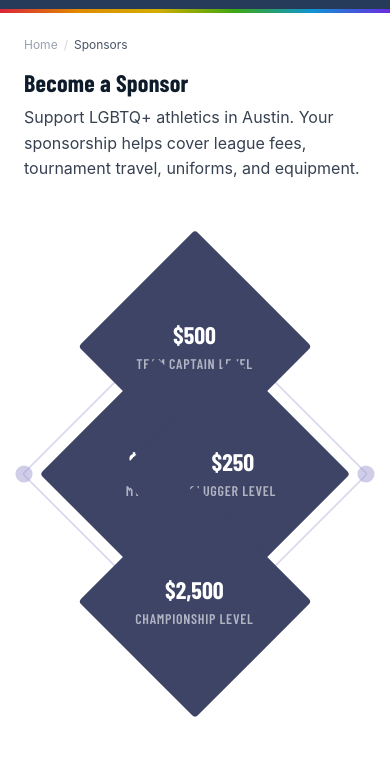
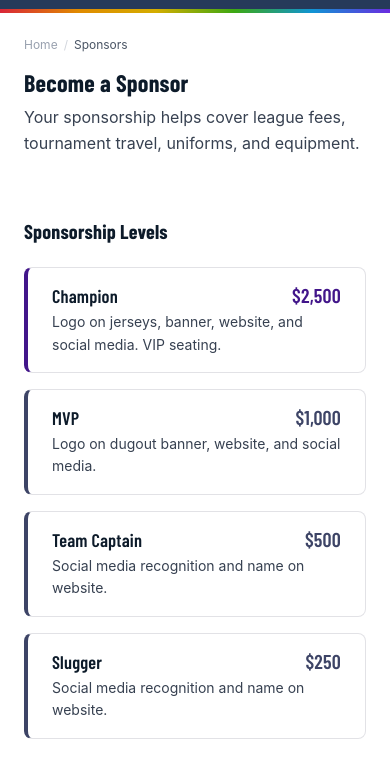
Before and after one commit to garrettatx/austinballrz, an Astro site: page /sponsors in a window 390 px wide. Shown: the part 85-844 px from the top of the page. Built offline with nearby package versions, Linux system fonts and the light colour scheme; Astro itself is replaced by a stand-in of ours.

Commit message:
Sponsors page redesign: diamond + tier cards side by side
Desktop: diamond graphic (420px, tighter) on the left,
tier detail cards on the right. Champion tier highlighted
with accent color (purple left border + purple price).

Mobile: diamond hidden, tier cards stack full-width.
Each card shows tier name, price, and one-line benefit.

Layout uses container + grid, consistent spacing tokens.
Removed "Interested?" heading — CTA sits naturally after
the tier list. "Get in Touch" is clearer than "Contact Us."

Co-Authored-By: Claude Opus 4.6 (1M context) <noreply@anthropic.com>

```diff
--- a/src/pages/sponsors.astro
+++ b/src/pages/sponsors.astro
@@ -7,6 +7,13 @@ import { site } from '../data/site';
 import { breadcrumbSchema } from '../lib/schema';
 
 const breadcrumbs = [{ label: 'Sponsors' }];
+
+const tiers = [
+  { name: 'Champion', price: '$2,500', benefit: 'Logo on jerseys, banner, website, and social media. VIP seating.', highlight: true },
+  { name: 'MVP', price: '$1,000', benefit: 'Logo on dugout banner, website, and social media.' },
+  { name: 'Team Captain', price: '$500', benefit: 'Social media recognition and name on website.' },
+  { name: 'Slugger', price: '$250', benefit: 'Social media recognition and name on website.' },
+];
 ---
 
 <Layout
@@ -18,82 +25,95 @@ const breadcrumbs = [{ label: 'Sponsors' }];
 
   <PageHeader
     title="Become a Sponsor"
-    description="Support LGBTQ+ athletics in Austin. Your sponsorship helps cover league fees, tournament travel, uniforms, and equipment."
+    description="Your sponsorship helps cover league fees, tournament travel, uniforms, and equipment."
     breadcrumbs={breadcrumbs}
   />
 
-  <section class="pb-12">
+  <section class="section-sm">
     <div class="container">
+      <div class="grid grid-cols-1 lg:grid-cols-[auto_1fr] items-start" style={`gap: var(--space-12);`}>
 
-      <!-- Sponsorship diamond — baseball diamond layout -->
-      <div class="flex justify-center mb-10">
-        <div class="relative" style="width: 520px; height: 520px;">
-          <!-- Outer diamond frame + base dots (SVG for pixel-perfect alignment) -->
-          <svg class="absolute inset-0 w-full h-full overflow-visible" viewBox="0 0 520 520" fill="none" aria-hidden="true">
-            <rect x="75" y="75" width="370" height="370" rx="3" transform="rotate(45 260 260)" stroke="rgba(160,155,210,0.4)" stroke-width="2.5" />
-            <circle cx="260" cy="0" r="13" fill="rgba(160,155,210,0.5)" />
-            <circle cx="260" cy="520" r="13" fill="rgba(160,155,210,0.5)" />
-            <circle cx="0" cy="260" r="13" fill="rgba(160,155,210,0.5)" />
-            <circle cx="520" cy="260" r="13" fill="rgba(160,155,210,0.5)" />
+        {/* Diamond graphic — desktop only */}
+        <div class="hidden lg:block">
+          <div class="relative" style="width: 420px; height: 420px;">
+            <svg class="absolute inset-0 w-full h-full overflow-visible" viewBox="0 0 420 420" fill="none" aria-hidden="true">
+              <rect x="60" y="60" width="300" height="300" rx="3" transform="rotate(45 210 210)" stroke="rgba(160,155,210,0.4)" stroke-width="2.5" />
+              <circle cx="210" cy="0" r="12" fill="rgba(160,155,210,0.5)" />
+              <circle cx="210" cy="420" r="12" fill="rgba(160,155,210,0.5)" />
+              <circle cx="0" cy="210" r="12" fill="rgba(160,155,210,0.5)" />
+              <circle cx="420" cy="210" r="12" fill="rgba(160,155,210,0.5)" />
             </svg>
 
-          <!-- 2nd base — Team Captain $500 (top) -->
-          <div class="absolute text-white text-center" style="width: 165px; height: 165px; top: 50px; left: 50%; transform: translateX(-50%) rotate(45deg);">
-            <div class="w-full h-full bg-[#3d4466] rounded flex items-center justify-center">
+            {/* Top — Team Captain $500 */}
+            <div class="absolute text-white text-center" style="width: 135px; height: 135px; top: 35px; left: 50%; transform: translateX(-50%) rotate(45deg);">
+              <div class="w-full h-full rounded flex items-center justify-center" style="background: var(--color-primary);">
                 <div style="transform: rotate(-45deg);">
-                <p class="text-2xl font-bold leading-tight" style="font-family: var(--font-heading);">$500</p>
-                <p class="text-sm uppercase tracking-wider text-white/60 mt-1" style="font-family: var(--font-heading);">Team Captain Level</p>
+                  <p class="heading" style="font-size: 1.25rem; font-weight: 700; color: white;">$500</p>
+                  <p class="label" style="color: rgba(255,255,255,0.6); margin-top: 2px; font-size: 0.65rem;">Team Captain</p>
                 </div>
               </div>
             </div>
 
-          <!-- 3rd base — MVP $1,000 (left) -->
-          <div class="absolute text-white text-center" style="width: 165px; height: 165px; top: 50%; left: 50px; transform: translateY(-50%) rotate(45deg);">
-            <div class="w-full h-full bg-[#3d4466] rounded flex items-center justify-center">
+            {/* Left — MVP $1,000 */}
+            <div class="absolute text-white text-center" style="width: 135px; height: 135px; top: 50%; left: 35px; transform: translateY(-50%) rotate(45deg);">
+              <div class="w-full h-full rounded flex items-center justify-center" style="background: var(--color-primary);">
                 <div style="transform: rotate(-45deg);">
-                <p class="text-2xl font-bold leading-tight" style="font-family: var(--font-heading);">$1,000</p>
-                <p class="text-sm uppercase tracking-wider text-white/60 mt-1" style="font-family: var(--font-heading);">MVP Level</p>
+                  <p class="heading" style="font-size: 1.25rem; font-weight: 700; color: white;">$1,000</p>
+                  <p class="label" style="color: rgba(255,255,255,0.6); margin-top: 2px; font-size: 0.65rem;">MVP</p>
                 </div>
               </div>
             </div>
 
-          <!-- 1st base — Slugger $250 (right) -->
-          <div class="absolute text-white text-center" style="width: 165px; height: 165px; top: 50%; right: 50px; transform: translateY(-50%) rotate(45deg);">
-            <div class="w-full h-full bg-[#3d4466] rounded flex items-center justify-center">
+            {/* Right — Slugger $250 */}
+            <div class="absolute text-white text-center" style="width: 135px; height: 135px; top: 50%; right: 35px; transform: translateY(-50%) rotate(45deg);">
+              <div class="w-full h-full rounded flex items-center justify-center" style="background: var(--color-primary);">
                 <div style="transform: rotate(-45deg);">
-                <p class="text-2xl font-bold leading-tight" style="font-family: var(--font-heading);">$250</p>
-                <p class="text-sm uppercase tracking-wider text-white/60 mt-1" style="font-family: var(--font-heading);">Slugger Level</p>
+                  <p class="heading" style="font-size: 1.25rem; font-weight: 700; color: white;">$250</p>
+                  <p class="label" style="color: rgba(255,255,255,0.6); margin-top: 2px; font-size: 0.65rem;">Slugger</p>
                 </div>
               </div>
             </div>
 
-          <!-- Home plate — Champion $2,500 (bottom, highlighted) -->
-          <div class="absolute text-white text-center" style="width: 165px; height: 165px; bottom: 50px; left: 50%; transform: translateX(-50%) rotate(45deg);">
-            <div class="w-full h-full bg-[#3d4466] rounded flex items-center justify-center">
+            {/* Bottom — Champion $2,500 (highlighted) */}
+            <div class="absolute text-white text-center" style="width: 135px; height: 135px; bottom: 35px; left: 50%; transform: translateX(-50%) rotate(45deg);">
+              <div class="w-full h-full rounded flex items-center justify-center" style="background: var(--color-accent);">
                 <div style="transform: rotate(-45deg);">
-                <p class="text-2xl font-bold leading-tight" style="font-family: var(--font-heading);">$2,500</p>
-                <p class="text-sm uppercase tracking-wider text-white/60 mt-1" style="font-family: var(--font-heading);">Championship Level</p>
+                  <p class="heading" style="font-size: 1.25rem; font-weight: 700; color: white;">$2,500</p>
+                  <p class="label" style="color: rgba(255,255,255,0.7); margin-top: 2px; font-size: 0.65rem;">Champion</p>
                 </div>
               </div>
             </div>
           </div>
         </div>
 
-      <!-- Details -->
-      <div class="max-w-2xl space-y-6">
-        <p class="text-[var(--color-body)] leading-relaxed ">
-          All sponsors receive recognition on the team's dugout banner at tournaments, plus visibility on the website and social media. Higher tiers include logo placement on team jerseys and VIP seating.
+        {/* Tier details + CTA */}
+        <div>
+          <h2 class="heading h3" style={`margin-bottom: var(--space-6);`}>Sponsorship Levels</h2>
+
+          <div style={`display: flex; flex-direction: column; gap: var(--space-4);`}>
+            {tiers.map(tier => (
+              <div
+                class="rounded-lg"
+                style={`padding: var(--space-4) var(--space-6); border: 1px solid var(--color-border); border-left: 4px solid ${tier.highlight ? 'var(--color-accent)' : 'var(--color-primary)'};`}
+              >
+                <div class="flex items-baseline justify-between" style={`margin-bottom: var(--space-1);`}>
+                  <h3 class="heading h4">{tier.name}</h3>
+                  <span class="heading" style={`font-size: var(--text-xl); color: ${tier.highlight ? 'var(--color-accent)' : 'var(--color-primary)'};`}>{tier.price}</span>
+                </div>
+                <p style="font-size: var(--text-sm);">{tier.benefit}</p>
+              </div>
+            ))}
+          </div>
+
+          <div style={`margin-top: var(--space-8);`}>
+            <p style={`margin-bottom: var(--space-4);`}>
+              All sponsors get recognition on our dugout banner at tournaments plus visibility on the website and social media.
             </p>
-
-        <div>
-          <h2 class="heading h4" style="margin-bottom: var(--space-2);">Interested?</h2>
-          <p class="text-[var(--color-body)]  mb-4">Drop us a line and we'll send over the full sponsorship packet.</p>
-          <a href="/contact/" class="btn btn-primary">
-            Contact Us
-          </a>
+            <a href="/contact/" class="btn btn-primary">Get in Touch</a>
           </div>
         </div>
 
+      </div>
     </div>
   </section>
 
```
Lines whose indentation alone changed are shown as unchanged.
